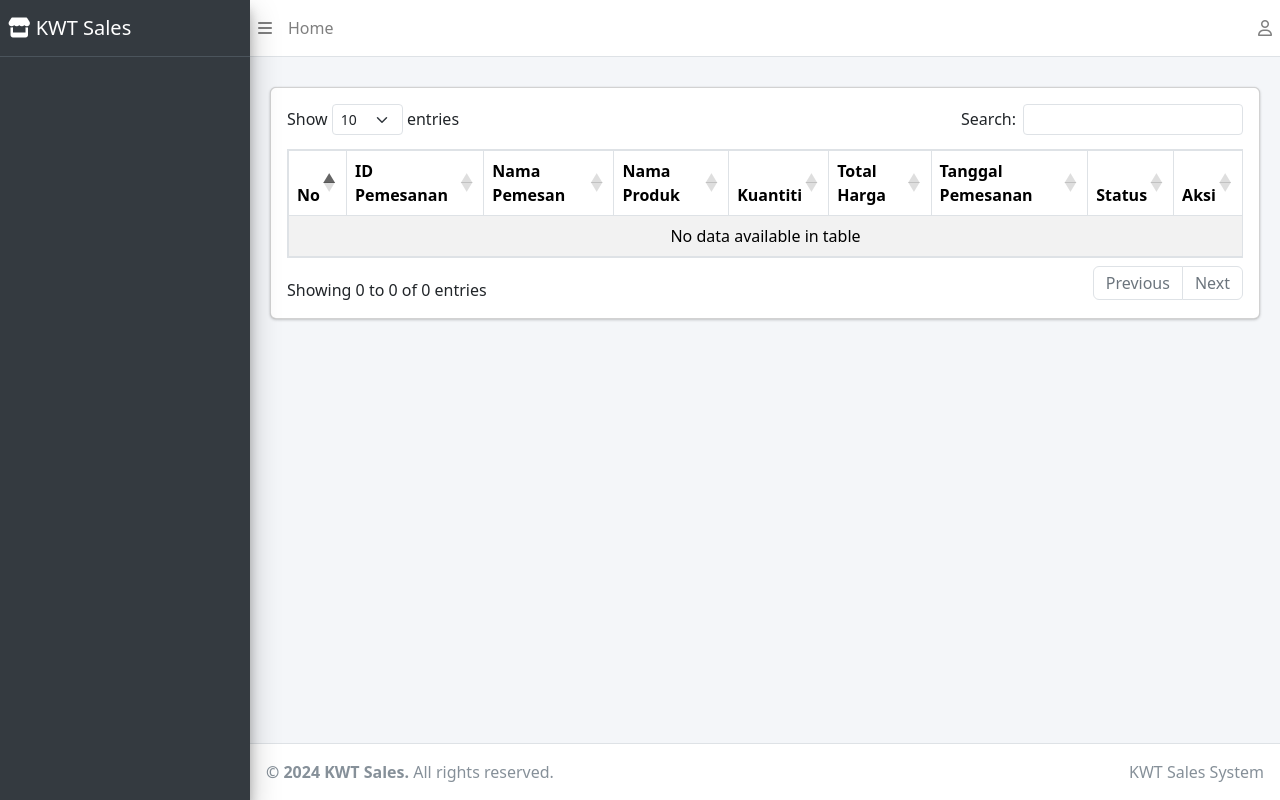
After one commit to rizkyalfito/kwt-sales, a CodeIgniter 4 app: the page made by app/Views/pages/pesanan.php in a window 1280 px wide. The commit adds this page. Run offline with PHP 8.4 and a stand-in for CodeIgniter, Linux system fonts and the light colour scheme; the template is opened without the code that fills it, so the values that code supplies are empty; some libraries are stand-ins or nearby versions.

Commit message:
finish manage pesanan

```diff
--- a/app/Config/Routes.php
+++ b/app/Config/Routes.php
@@ -53,7 +53,9 @@ $routes->group('', ['filter' => 'auth'], function ($routes) {
         $routes->get('/kontak/ubah/(:num)', 'Kontak::edit/$1');
         $routes->post('/kontak/update/(:num)', 'Kontak::update/$1');
 
-        $routes->get('/pesan', 'Pesan::index');
+        $routes->get('/pesanan', 'Pesanan::index');
+        $routes->get('/pesanan/ubah/status/(:segment)/(:num)', 'Pesanan::updateStatusPesanan/$1/$2');
+
         $routes->get('/laporan', 'Laporan::index');
     });
 });
--- a/app/Config/SidebarMenu.php
+++ b/app/Config/SidebarMenu.php
@@ -24,9 +24,9 @@ class SidebarMenu
             'isAdmin' => true,
         ],
         [
-            'title' => 'Kelola Pesan',
-            'icon'  => 'fas fa-envelope',
-            'url'   => '/pesan',
+            'title' => 'Kelola Pesanan',
+            'icon'  => 'fas fa-cart-shopping',
+            'url'   => '/pesanan',
             'isAdmin' => true,
         ],
         [
--- a/app/Views/components/navbar.php
+++ b/app/Views/components/navbar.php
@@ -47,7 +47,7 @@
                         </svg>
                         Dashboard
                     </a></li>
-                <?php endif; ?>
+                <?php else : ?>
                   <li><a class="dropdown-item" href="<?= base_url('/riwayat-pemesanan') ?>">
                           <svg xmlns="http://www.w3.org/2000/svg" width="16" height="16" fill="currentColor" class="bi bi-clock-history me-2" viewBox="0 0 16 16">
                               <path d="M8.515 1.019A7 7 0 0 0 8 1V0a8 8 0 0 1 .589.022l-.074.997zm2.004.45a7.003 7.003 0 0 0-.985-.299l.219-.976c.383.086.76.2 1.126.342l-.36.933zm1.37.71a7.01 7.01 0 0 0-.439-.27l.493-.87a8.025 8.025 0 0 1 .979.654l-.615.789a6.996 6.996 0 0 0-.418-.302zm1.834 1.79a6.99 6.99 0 0 0-.653-.796l.724-.69c.27.285.52.59.747.91l-.818.576zm.744 1.352a7.08 7.08 0 0 0-.214-.468l.893-.45a7.976 7.976 0 0 1 .45 1.088l-.885.354.756-.524zM.5 8a.5.5 0 0 1-.5-.5V5.6a.5.5 0 0 1 .5-.5L2 5.1a.5.5 0 0 1 .5.5v.769l.354-.354a.5.5 0 0 1 .707.708L2.707 7.5H3.5a.5.5 0 0 1 0 1H.5z"/>
@@ -55,7 +55,9 @@
                               <path d="M7.5 3a.5.5 0 0 1 .5.5v5.21l3.248 1.856a.5.5 0 0 1-.496.868l-3.5-2A.5.5 0 0 1 7 9V3.5a.5.5 0 0 1 .5-.5z"/>
                           </svg>
                           Riwayat Pesanan
-              </a></li>
+                      </a>
+                  </li>
+                <?php endif; ?>
               <li><hr class="dropdown-divider"></li>
               <li><a class="dropdown-item text-danger" href="<?= base_url('/logout') ?>">
                 <svg xmlns="http://www.w3.org/2000/svg" width="16" height="16" fill="currentColor" class="bi bi-box-arrow-right me-2" viewBox="0 0 16 16">
--- a/app/Views/pages/pesan.php
+++ /dev/null
@@ -1,4 +0,0 @@
-<?= $this->extend('layouts/dashboard') ?>
-
-<?= $this->section('content') ?>
-<?= $this->endSection() ?>
--- /dev/null
+++ b/app/Views/pages/pesanan.php
@@ -0,0 +1,83 @@
+<?= $this->extend('layouts/dashboard') ?>
+
+<?= $this->section('content') ?>
+<div class="row">
+    <div class="col-md-12">
+        <div class="card">
+            <div class="card-body">
+                <?php if (session()->getFlashdata('success')) : ?>
+                    <div class="alert alert-success alert-dismissible">
+                        <button type="button" class="close" data-dismiss="alert" aria-hidden="true">×</button>
+                        <?= session()->getFlashdata('success') ?>
+                    </div>
+                <?php endif; ?>
+
+                <?php if (session()->getFlashdata('error')) : ?>
+                    <div class="alert alert-danger alert-dismissible">
+                        <button type="button" class="close" data-dismiss="alert" aria-hidden="true">×</button>
+                        <?= session()->getFlashdata('error') ?>
+                    </div>
+                <?php endif; ?>
+
+                <div class="table-responsive">
+                    <table id="tablePemesanan" class="table table-bordered table-striped">
+                        <thead>
+                        <tr>
+                            <th>No</th>
+                            <th>ID Pemesanan</th>
+                            <th>Nama Pemesan</th>
+                            <th>Nama Produk</th>
+                            <th>Kuantiti</th>
+                            <th>Total Harga</th>
+                            <th>Tanggal Pemesanan</th>
+                            <th>Status</th>
+                            <th>Aksi</th>
+                        </tr>
+                        </thead>
+                        <tbody>
+                        <?php $no = 1; foreach ($this->data['bookings'] as $booking) : ?>
+                            <tr>
+                                <td><?= $no++ ?></td>
+                                <td><?= $booking['pemesanan'] ?></td>
+                                <td><?= $booking['nama_user'] ?></td>
+                                <td><?= $booking['nama_produk'] ?></td>
+                                <td><?= $booking['jumlah'] ?></td>
+                                <td><?= $booking['tanggal_pesan'] ?></td>
+                                <td>Rp. <?= number_format($booking['total_harga']) ?></td>
+                                <td><?= $booking['status'] ?></td>
+                                <td>
+                                    <?php if ($booking['status'] === 'diproses') : ?>
+                                        <a href="<?= base_url('pesanan/ubah/status/dikirim/') . $booking['id'] ?>" class="btn btn-warning btn-sm">
+                                            Kirim
+                                        </a>
+                                        <a href="<?= base_url('pesanan/ubah/status/dibatalkan/') . $booking['id'] ?>" class="btn btn-danger btn-sm">
+                                            Tolak
+                                        </a>
+                                    <?php elseif ($booking['status'] === 'dikirim') : ?>
+                                        <a href="<?= base_url('pesanan/ubah/status/selesai/') . $booking['id'] ?>" class="btn btn-success btn-sm">
+                                            Selesai
+                                        </a>
+                                    <?php elseif ($booking['status'] === 'dibatalkan') : ?>
+                                        <span class="badge text-bg-danger">Dibatalkan</span>
+                                    <?php elseif ($booking['status'] === 'selesai') : ?>
+                                        <span class="badge text-bg-success">Selesai</span>
+                                    <?php endif; ?>
+                                </td>
+                            </tr>
+                        <?php endforeach; ?>
+                        </tbody>
+                    </table>
+                </div>
+            </div>
+        </div>
+    </div>
+</div>
+<?= $this->endSection() ?>
+
+<?= $this->section('script') ?>
+<script>
+    $(document).ready(function() {
+        $('#tablePemesanan').DataTable();
+    });
+</script>
+<?= $this->endSection() ?>
```
Also changed, not shown: app/Controllers/Pesan.php (deleted, +0 -18 lines), app/Controllers/Pesanan.php (added, +45 -0 lines), public/assets/image/product/1754062875_467f12354b0270e5cfe1.png (added), public/assets/image/product/1754062896_7629517f7dc85e50fd3a.png (added). Lines whose indentation alone changed are shown as unchanged.
